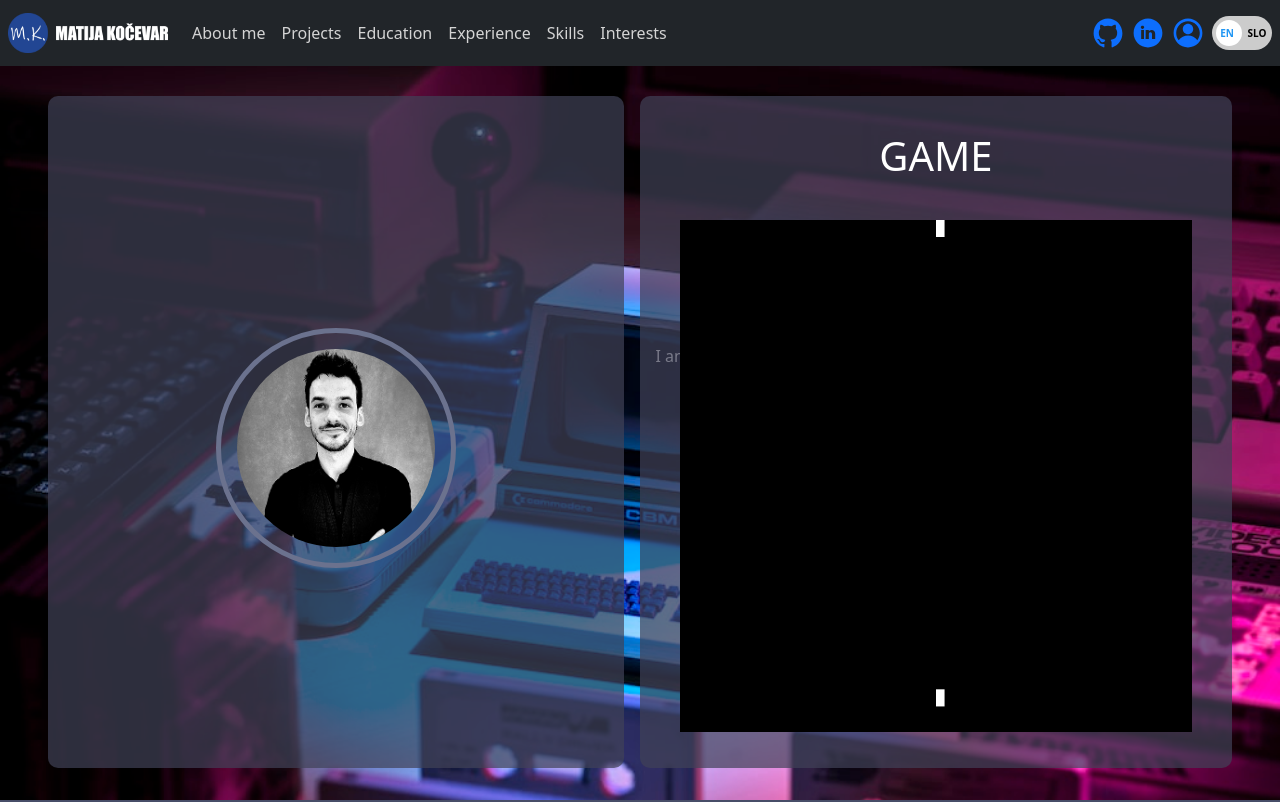
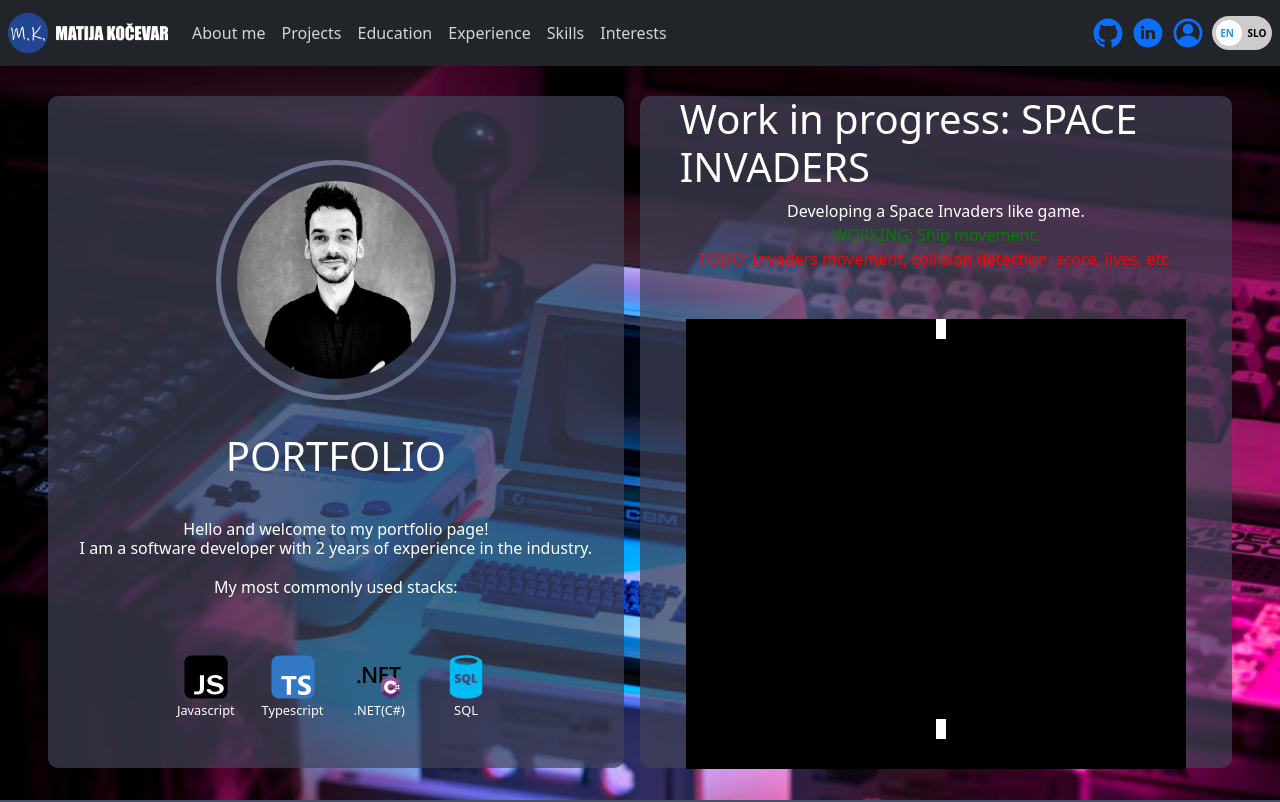
Before and after one commit to MatijaKocevar/portfolio_V2, a React (Vite) app: page / in a window 1280 px wide. Shown: the top 802 px of the page. Built offline with nearby package versions, Linux system fonts and the light colour scheme.

Commit message:
added working on panel

```diff
--- a/src/components/Header/header.scss
+++ b/src/components/Header/header.scss
@@ -41,21 +41,6 @@
 			justify-content: center;
 			align-items: center;
 			flex-direction: column;
-
-			.heading-row {
-				display: flex;
-				justify-content: center;
-				align-items: center;
-				flex-direction: column;
-				width: 100%;
-				// height: 100%;
-
-				h1 {
-					color: v.$white;
-					text-transform: uppercase;
-					width: fit-content;
-				}
-			}
 
 			.subtitle-row {
 				display: flex;
@@ -128,6 +113,17 @@
 			align-items: center;
 			flex-direction: column;
 			opacity: 1;
+
+			.heading-row {
+				h1 {
+					text-transform: none;
+				}
+
+				p {
+					text-align: center;
+					color: red;
+				}
+			}
 		}
 	}
 }
--- a/src/components/Header/header.tsx
+++ b/src/components/Header/header.tsx
@@ -42,9 +42,6 @@ const Header = () => {
 							<span>SQL</span>
 						</Col>
 					</Row>
-					<Row>
-						<div style={{ color: "white", textAlign: "center", paddingBottom: "2rem" }}>{getTranslation("Header_AdditionalInfo")}</div>
-					</Row>
 				</Col>
 			</Row>
 			<Row className='games'>
@@ -53,7 +50,14 @@ const Header = () => {
 				</Col> */}
 				<Col className='game'>
 					<Row className='heading-row'>
-						<h1>GAME</h1>
+						<h1>Work in progress: SPACE INVADERS</h1>
+						<p>
+							<span style={{ color: "white" }}>Developing a Space Invaders like game.</span>
+							<br />
+							<span style={{ color: "green" }}>WORKING: Ship movement.</span>
+							<br />
+							<span>TODO: Invaders movement, collision detection, score, lives, etc.</span>
+						</p>
 					</Row>
 					<Row>
 						<SpaceInvaders />
--- a/src/components/SpaceInvaders/SpaceInvaders.tsx
+++ b/src/components/SpaceInvaders/SpaceInvaders.tsx
@@ -101,7 +101,7 @@ const GameBoard = () => {
 		};
 	}, [laserRef]);
 
-	return <canvas ref={canvasRef} width={600} height={600}></canvas>;
+	return <canvas ref={canvasRef} width={500} height={450}></canvas>;
 };
 
 export default GameBoard;
--- a/src/translations/translations.ts
+++ b/src/translations/translations.ts
@@ -59,15 +59,6 @@ export const Translations = [
           <br />
           <br />
           Tehnologije, ki jih najpogosteje uporabljam:`,
-  },
-  {
-    id: 'Header_AdditionalInfo',
-    en: `If you don&apos;t feel like scrolling, you can play this game =)
-         <br />
-         GAME IN DEVELOPMENT`,
-    slo: `Če se vam ne da scrollat, lahko igrate tole igro =)
-         <br />
-         IGRA V RAZVOJU`,
   },
   /**
    * ABOUT ME
```
